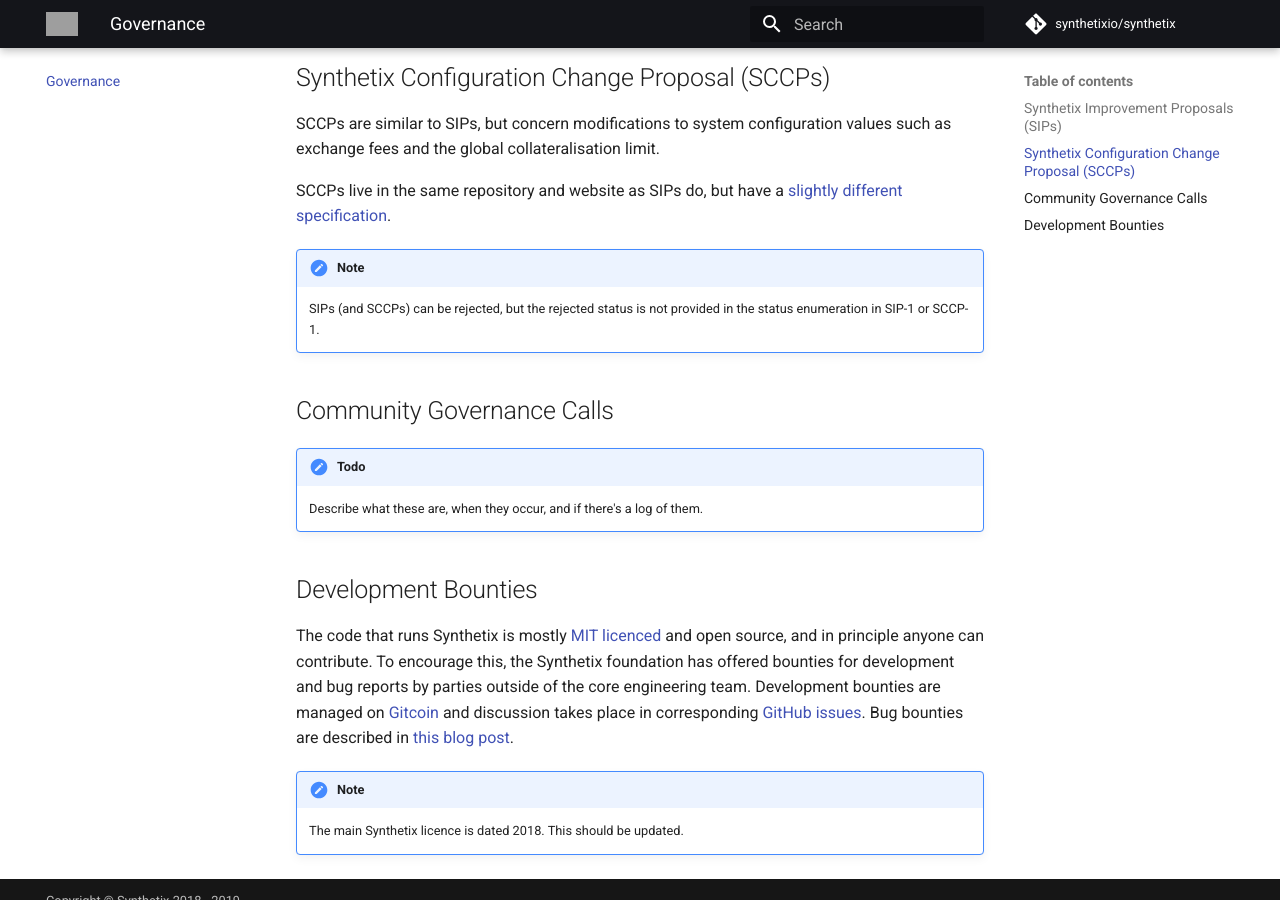
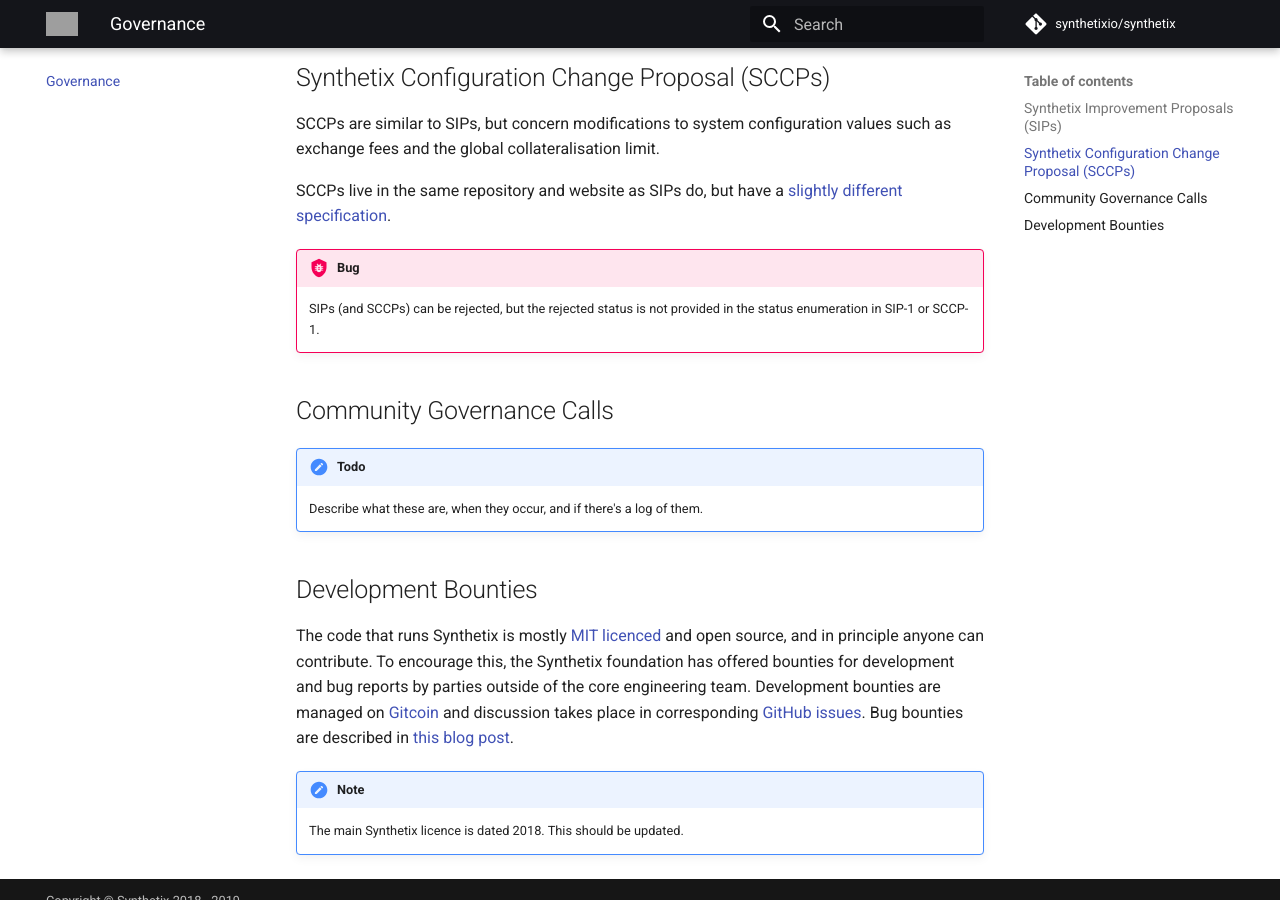
Before and after one commit to Synthetixio/synthetix, an MkDocs documentation site: the page built from docs/governance.md, in a window 1280 px wide and 900 px high, scrolled down 766 px. Built offline with MkDocs 1.6.1 and Material for MkDocs 9.7.7, drawn with Linux system fonts in a browser that asks for light colours; comment, search, counter and statistics services are not loaded; grey boxes are pictures that could not be loaded.

Commit message:
note -> bug

```diff
--- a/docs/governance.md
+++ b/docs/governance.md
@@ -16,7 +16,7 @@
 
 SCCPs live in the same repository and website as SIPs do, but have a [slightly different specification](https://github.com/Synthetixio/SIPs/blob/master/SCCP/sccp-1.md).
 
-!!! note
+!!! bug
     SIPs (and SCCPs) can be rejected, but the rejected status is not provided in the status enumeration in SIP-1 or SCCP-1.
 
 ## Community Governance Calls
```
